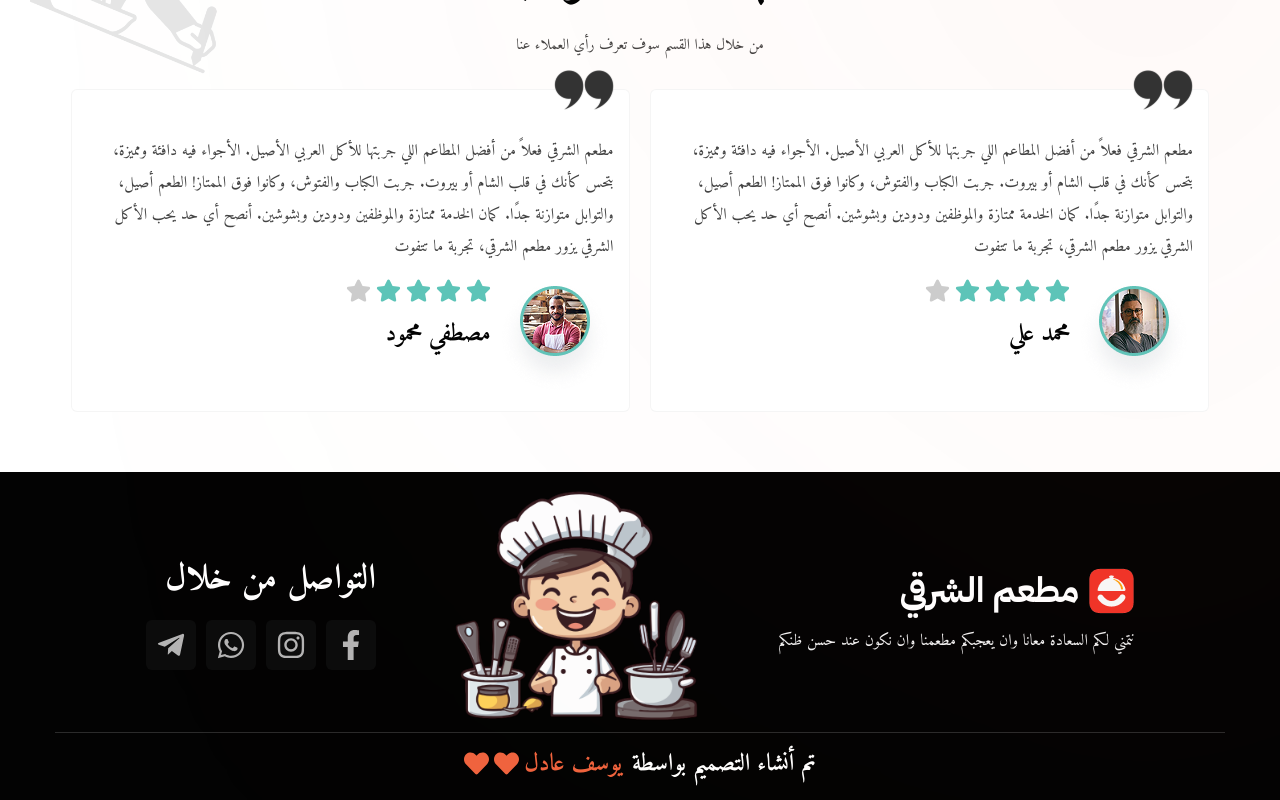
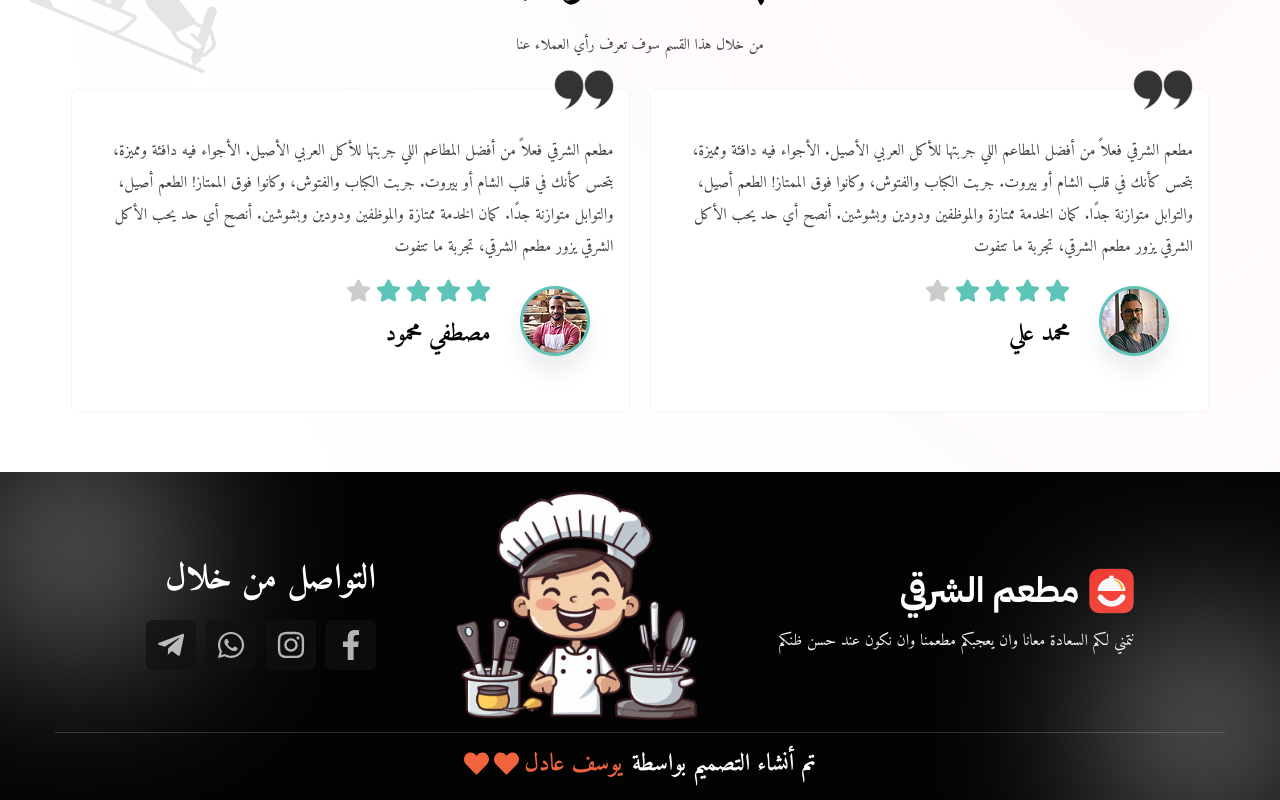
Before and after one commit to NighTMaReEe53/Food, a React (Vite) app: page / in a window 1280 px wide. Shown: the part 3997-4797 px from the top of the page. Built offline with nearby package versions, Linux system fonts and the light colour scheme.

Commit message:
first commit

```diff
--- a/src/Components/Footer/footer.css
+++ b/src/Components/Footer/footer.css
@@ -1,5 +1,28 @@
 .footer {
   background-color: var(--blackColor);
+  position: relative;
+  &::before {
+    content: "";
+    position: absolute;
+    width: 150px;
+    height: 150px;
+    background-color: var(--whiteColor);
+    border-radius: 50%;
+    filter: blur(100px);
+    top: 0px;
+    left: 0px;
+  }
+  &::after {
+    content: "";
+    position: absolute;
+    width: 150px;
+    height: 150px;
+    background-color: var(--whiteColor);
+    border-radius: 50%;
+    filter: blur(100px);
+    bottom: 0px;
+    right: 0px;
+  }
   padding: 15px 0px;
   .container {
     display: flex;
--- a/src/index.css
+++ b/src/index.css
@@ -19,7 +19,7 @@ html {
 }
 
 &::-webkit-scrollbar {
-  width: 10px;
+  width: 5px;
 }
 
 &::-webkit-scrollbar-thumb {
```
